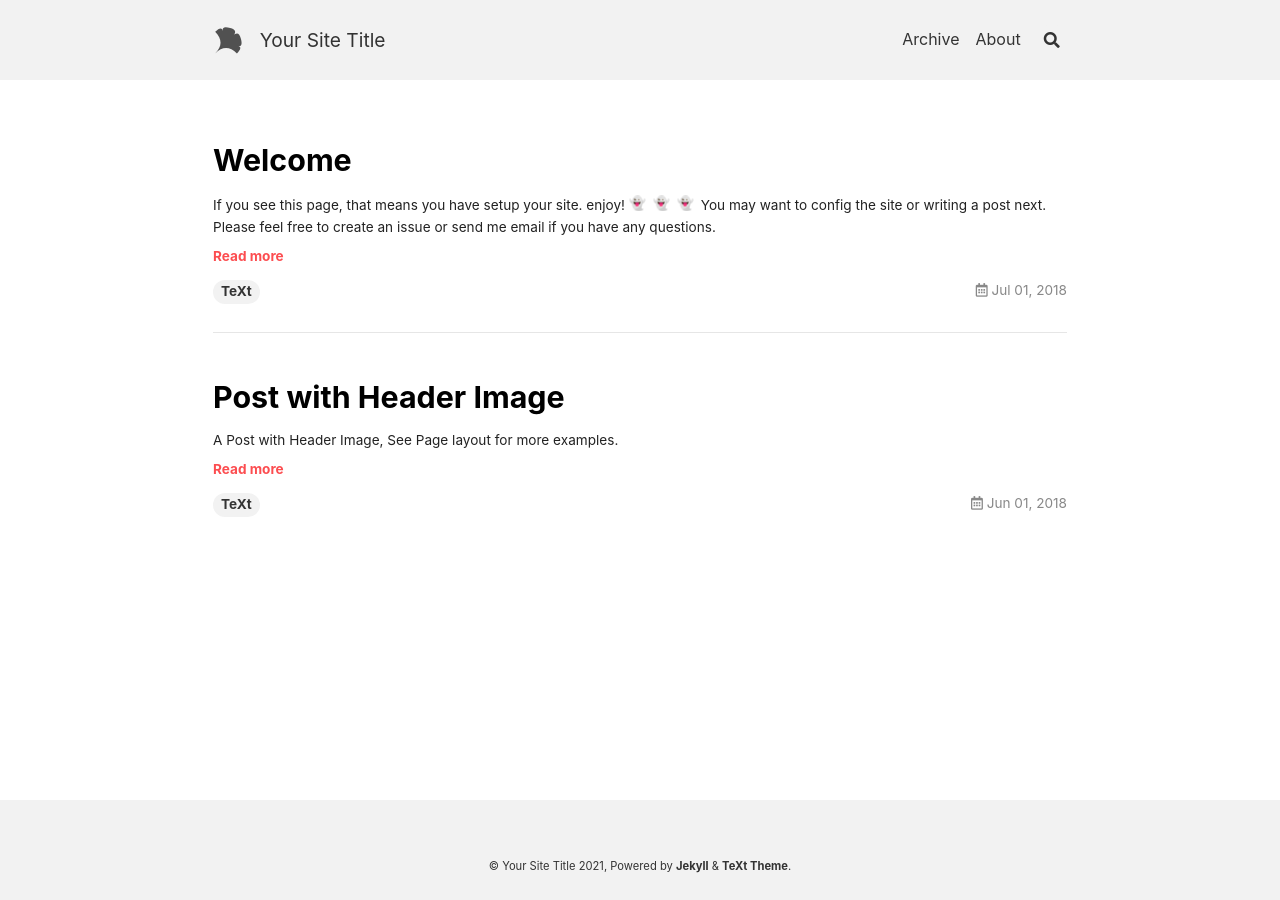
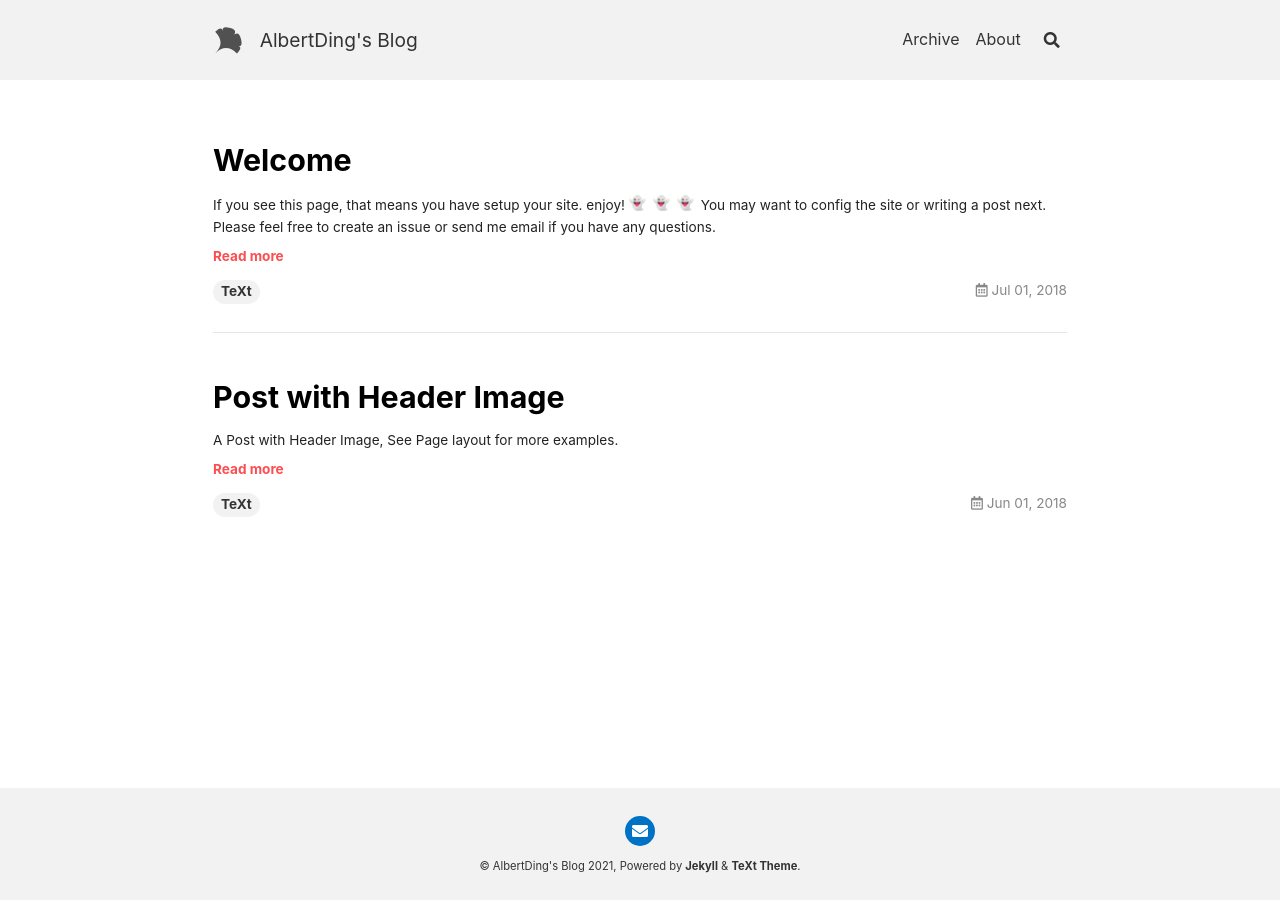
Before and after one commit to Albertd1ng/AlbertDing.github.io, a Jekyll site: the page built from index.html, in a window 1280 px wide. Built offline with Jekyll 4.4.1, drawn with Linux system fonts in a browser that asks for light colours; nearby versions of some CDN libraries; emoji names are drawn with the system emoji font; the list of posts is cut into pages by our own code.

Commit message:
update blog

```diff
--- a/_config.yml
+++ b/_config.yml
@@ -20,9 +20,9 @@ text_skin: default # "default" (default), "dark", "forest", "ocean", "chocolate"
 highlight_theme: default # "default" (default), "tomorrow", "tomorrow-night", "tomorrow-night-eighties", "tomorrow-night-blue", "tomorrow-night-bright"
 url     : # the base hostname & protocol for your site e.g. https://www.someone.com
 baseurl : # does not include hostname
-title   : Your Site Title
+title   : AlbertDing's Blog
 description: > # this means to ignore newlines until "Language & timezone"
-  Your Site Description
+  A personal blog to share ideas and notes about neurobiology, chemistry and computer science.
 
 
 ## => Language and Timezone
@@ -35,11 +35,11 @@ timezone: # see https://en.wikipedia.org/wiki/List_of_tz_database_time_zones for
 ##############################
 author:
   type      : # "person" (default), "organization"
-  name      : Your Name
+  name      : Albert Ding
   url       :
-  avatar    : # path or url of avatar image (square)
+  avatar    : C:\Users\dingj\blog\avatar.jpg # path or url of avatar image (square)
   bio       : I am an amazing person.
-  email     :
+  email     : dingjiayi@cibr.ac.cn
   facebook  : # "user_name" the last part of your profile url, e.g. https://www.facebook.com/user_name
   twitter   : # "user_name" the last part of your profile url, e.g. https://twitter.com/user_name
   weibo     : # "user_id"   the last part of your profile url, e.g. https://www.weibo.com/user_id/profile?...
```
Also changed, not shown: avatar.jpg (added).
